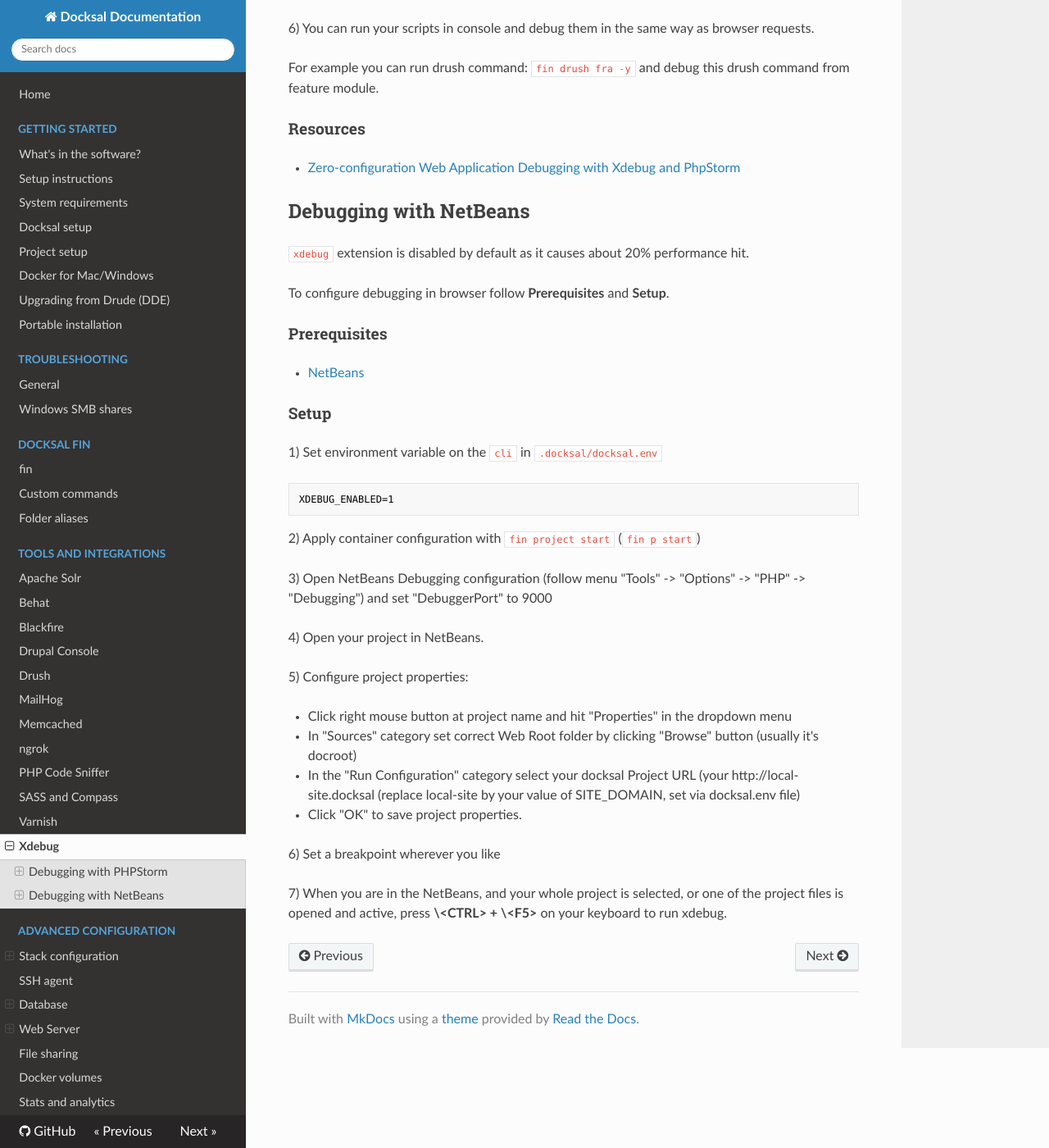
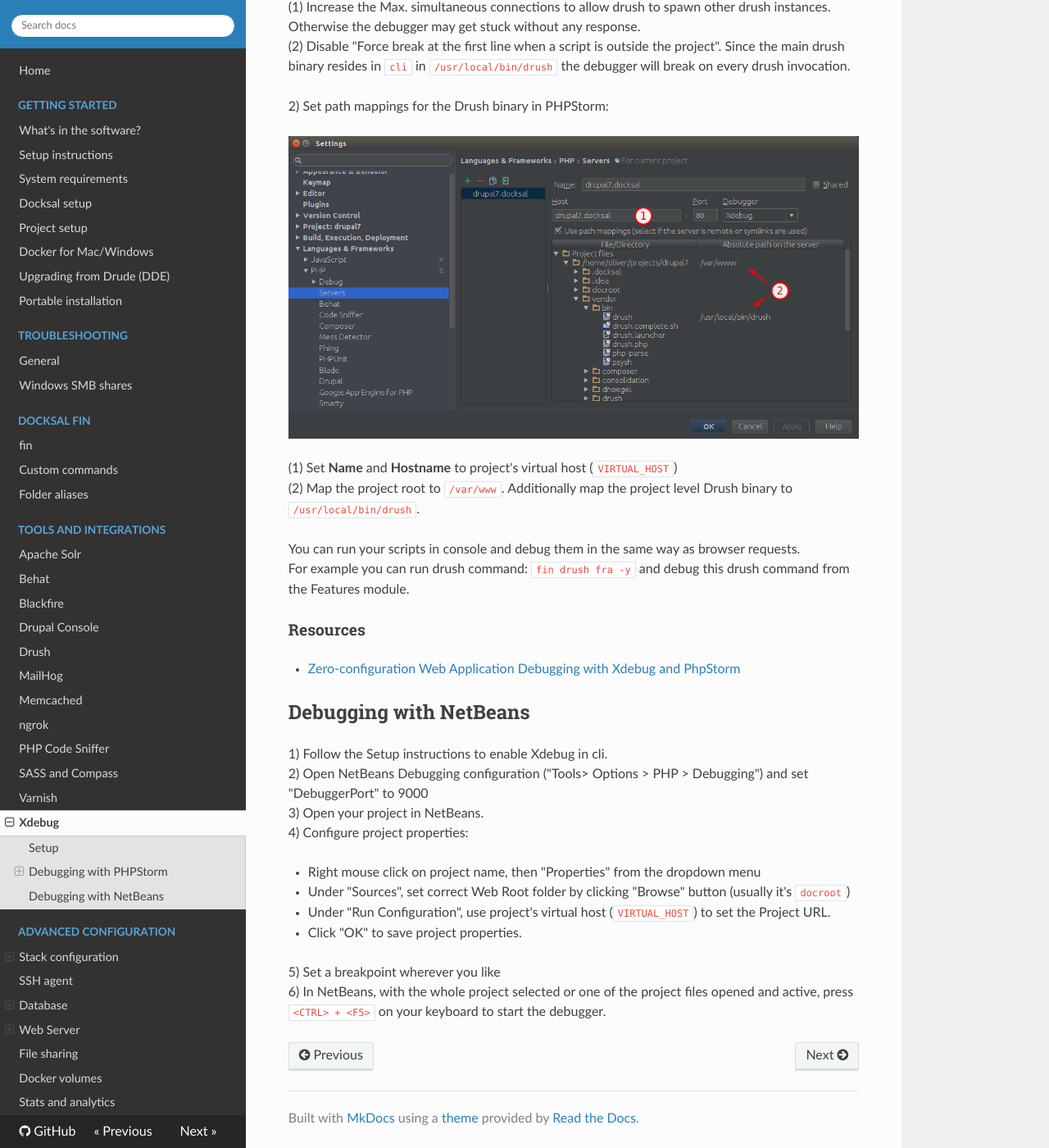
Before and after one commit to docksal/docksal, an MkDocs documentation site: the page built from docs/tools/xdebug.md, in a window 1280 px wide and 1400 px high, scrolled down 3451 px. Shown: the whole window at 82% size. Built offline with MkDocs 1.6.1, drawn with Linux system fonts in a browser that asks for light colours; nearby versions of some CDN libraries; old or Windows-style settings are respelled for this version of MkDocs; some of the changed text lies outside the part shown.

Commit message:
Updated Xdebug configuration and docs. Fixes #420
- Removed PHP_IDE_CONFIG=serverName=${VIRTUAL_HOST} from the default stacks
- Updated xdebug.md

[ci skip]

````diff
--- a/docs/tools/xdebug.md
+++ b/docs/tools/xdebug.md
@@ -1,88 +1,95 @@
 # Xdebug
+
+Xdebug can be used to debug both web requests as well as cli scripts (e.g. Drush commands).
+
+## Setup
+
+`xdebug` extension is disabled by default since it causes about a 20% performance hit. To enable it:
+
+1) Set `XDEBUG_ENABLED=1` in `.docksal/docksal.env` in your project.
+2) Apply container configuration with `fin project start` (`fin p start`)
+
+To verify that Xdebug was enabled run:
+
+```bash
+$ fin exec php -v | grep -i xdebug
+    with Xdebug v2.5.1, Copyright (c) 2002-2017, by Derick Rethans
+```
+
+Note: Starting with Docksal v1.6.0 (and assuming the default stack is used), installing the companion browser extension is no longer necessary. Once Xdebug is enabled, debugging sessions will be started automatically.
 
 ## Debugging with PHPStorm
 
-`xdebug` extension is disabled by default as it causes about 20% performance hit.
+### Web requests
 
-There are two ways of using xdebug, for debugging requests from browser or for debugging cli scripts (for example Drush commands).
+1) Open a project in PHPStorm and set a breakpoint wherever you like
+2) Click on the **Start Listening for PHP Debug Connections** button in PHPStorm
 
-To configure debugging in browser follow **Prerequisites** and **Setup**.
+![PHPStorm](../_img/xdebug-toggle-listener.png)
 
-To configure debugging of cli scripts follow **Setup for console php**.
+3) Open the project in a browser
 
-### Prerequisites
+A debugging session will start and Xdebug will initialize a connection to PHPStorm.
 
-- [PHPStorm](https://www.jetbrains.com/phpstorm/)
-- [Xdebug Helper](https://chrome.google.com/extensions/detail/eadndfjplgieldjbigjakmdgkmoaaaoc) extension for Chrome
+4) Click on **Accept** in the **Incoming Connection From Xdebug** dialogue in PHPStorm
 
-You can also pick from the [list](https://confluence.jetbrains.com/display/PhpStorm/Browser+Debugging+Extensions) of options for other browsers.
+![PHPStorm](../_img/xdebug-mapping.png)
 
-### Setup
+PHPStorm will automatically configure a server and directory mappings between the host and the server.
 
-1) Set environment variable on the `cli` in `.docksal/docksal.env`
+Directory mappings are very important, as that's how PHPStorm knows how to map sources on the server to those on
+the host. You will not be able to debug anything above the project's docroot folder by defaut.
 
-```bash
-XDEBUG_ENABLED=1
-```
+If you don't get the **Incoming Connection From Xdebug** dialogue, use the following manual steps:
 
-2) Apply container configuration with `fin project start` (`fin p start`)
+1) Under **Preferences > Languages & Frameworks > PHP > Servers** add a new server
+2) Set **Name** and **Hostname** to project's virtual host (`VIRTUAL_HOST`)
+3) Configure host to server directory mappings
 
-3) Open your project in PHPStorm
+Map the project directory on the host to `/var/www` on the server
 
-4) Set a breakpoint wherever you like
+![PHPStorm](../_img/xdebug-mapping-manual.png)
 
-5) Click on the **Start Listening for PHP Debug Connections** button in PHPStorm
+### Console scripts and Drush
 
-![Screenshot](../_img/xdebug-toggle-listener.png)
+Make sure you have the server and directory mapping already configured following the instructions for web request debugging.
 
-6) Click on **Debug** in **Xdebug Helper** in Chrome
+Keep in mind, that the script you are trying to debug must reside within the project folder or PHPStorm won't be
+able to access its code (and thus debug it). Specifically, this means that you can only debug Drush and Drupal
+Console instances local to the project (installed with Composer into as project level dependencies).
 
-![Screenshot](../_img/xdebug-toggle-debugger.png)
-
-7) Click on **Accept** in the **Incoming Connection From Xdebug** dialogue in PHPStorm
-
-![Screenshot](../_img/xdebug-mapping.png)
-
-
-### Setup for console php
-
-For debugging simple cli php-scripts only steps 1) and 2) are required.
-
-1) Set environment variable on the `cli` service through creating/editing `./docksal/docksal-local.yml`
+1) Create `.docksal/docksal-local.yml` file (or update an existing one) in your project with the following:
 
 ```yaml
 version: "2.1"
+
 services:
   cli:
     environment:
-      - XDEBUG_ENABLED=1
-      - XDEBUG_CONFIG=idekey=PHPSTORM remote_host=192.168.64.1
       - PHP_IDE_CONFIG=serverName=${VIRTUAL_HOST}
 ```
 
+This adjustment is necessary to let PHPStorm know what server configuration to use when debugging console scripts. With console scripts, there is no web server involved, so `serverName` has to be hardcoded.
+
+Note: If `PHP_IDE_CONFIG=serverName=${VIRTUAL_HOST}` is set before web request debugging is configured, PHPStorm will not automatically configure the server and directory mappings for you. You will have to do this manually (see instructions for manual configuration above).
+
 2) Apply container configuration with `fin project start` (`fin p start`)
+3) Adjust the following settings, so that PHPStorm can handle debugging Drush commands:
 
-3) Configure PHPStorm to be able to handle drush debugging
 ![Screenshot](../_img/xdebug-phpstorm-drush.png)
 
-- (1) You need to increase the Max. simultaneous connections to allow drush to spawn other drush instances. Otherwise the debugger might get stuck without any response.
-- (2) Disable "Force break at the first line when a script is outside the project". As the main drush binary resides in `cli` in `/usr/local/bin/drush` the debugger will break on every drush invocation.
+(1) Increase the Max. simultaneous connections to allow drush to spawn other drush instances. Otherwise the debugger may get stuck without any response.
+(2) Disable "Force break at the first line when a script is outside the project". Since the main drush binary resides in `cli` in `/usr/local/bin/drush` the debugger will break on every drush invocation.
 
-4) Install a site specific drush in your project root (if not already done) to get a non-phar version of drush.
+2) Set path mappings for the Drush binary in PHPStorm:
 
-```bash
-fin exec composer require drush/drush:8.x
-```
-
-5) Set path mappings for drush in PHP-Storm (note that `vendor` folder is inside `docroot` in Drupal 8):
 ![Screenshot](../_img/xdebug-phpstorm-drush-mapping.png)
 
-- (1) Enter the same hostname as you did in `VIRTUAL_HOST` and `PHP_IDE_CONFIG` environment variables before.
-- (2) Map your docksal project root to `/var/www` so your all your files are mapped. Additionally map your site drush to `/usr/local/bin/drush`.
+(1) Set **Name** and **Hostname** to project's virtual host (`VIRTUAL_HOST`)
+(2) Map the project root to `/var/www`. Additionally map the project level Drush binary to `/usr/local/bin/drush`.
 
-6) You can run your scripts in console and debug them in the same way as browser requests.
-
-For example you can run drush command: `fin drush fra -y` and debug this drush command from feature module.
+You can run your scripts in console and debug them in the same way as browser requests.
+For example you can run drush command: `fin drush fra -y` and debug this drush command from the Features module.
 
 ### Resources
 
@@ -91,38 +98,15 @@ For example you can run drush command: `fin drush fra -y` and debug this drush c
 
 ## Debugging with NetBeans
 
-`xdebug` extension is disabled by default as it causes about 20% performance hit.
+1) Follow the Setup instructions to enable Xdebug in cli.
+2) Open NetBeans Debugging configuration ("Tools> Options > PHP > Debugging") and set "DebuggerPort" to 9000
+3) Open your project in NetBeans.
+4) Configure project properties:
 
-To configure debugging in browser follow **Prerequisites** and **Setup**.
+- Right mouse click on project name, then "Properties" from the dropdown menu
+- Under "Sources", set correct Web Root folder by clicking "Browse" button (usually it's `docroot`)
+- Under "Run Configuration", use project's virtual host (`VIRTUAL_HOST`) to set the Project URL.
+- Click "OK" to save project properties.
 
-### Prerequisites
-
-- [NetBeans](https://netbeans.org/downloads/)
-
-### Setup
-
-1) Set environment variable on the `cli` in `.docksal/docksal.env`
-
-```bash
-XDEBUG_ENABLED=1
-```
-
-2) Apply container configuration with `fin project start` (`fin p start`)
-
-3) Open NetBeans Debugging configuration (follow menu "Tools" -> "Options" -> "PHP" -> "Debugging") and set "DebuggerPort" to 9000
-
-4) Open your project in NetBeans.
-
-5) Configure project properties:
-
-* Click right mouse button at project name and hit "Properties" in the dropdown menu
-
-* In "Sources" category set correct Web Root folder by clicking "Browse" button (usually it's docroot)
-
-* In the "Run Configuration" category select your docksal Project URL (your http://local-site.docksal (replace local-site by your value of SITE_DOMAIN, set via docksal.env file)
-
-* Click "OK" to save project properties.
-
-6) Set a breakpoint wherever you like
-
-7) When you are in the NetBeans, and your whole project is selected, or one of the project files is opened and active, press **\<CTRL\> + \<F5\>** on your keyboard to run xdebug.
+5) Set a breakpoint wherever you like
+6) In NetBeans, with the whole project selected or one of the project files opened and active, press `<CTRL> + <F5>` on your keyboard to start the debugger.
````
Also changed, not shown: docs/_img/xdebug-mapping-manual.png (added), docs/_img/xdebug-mapping.png, 3 other files.
